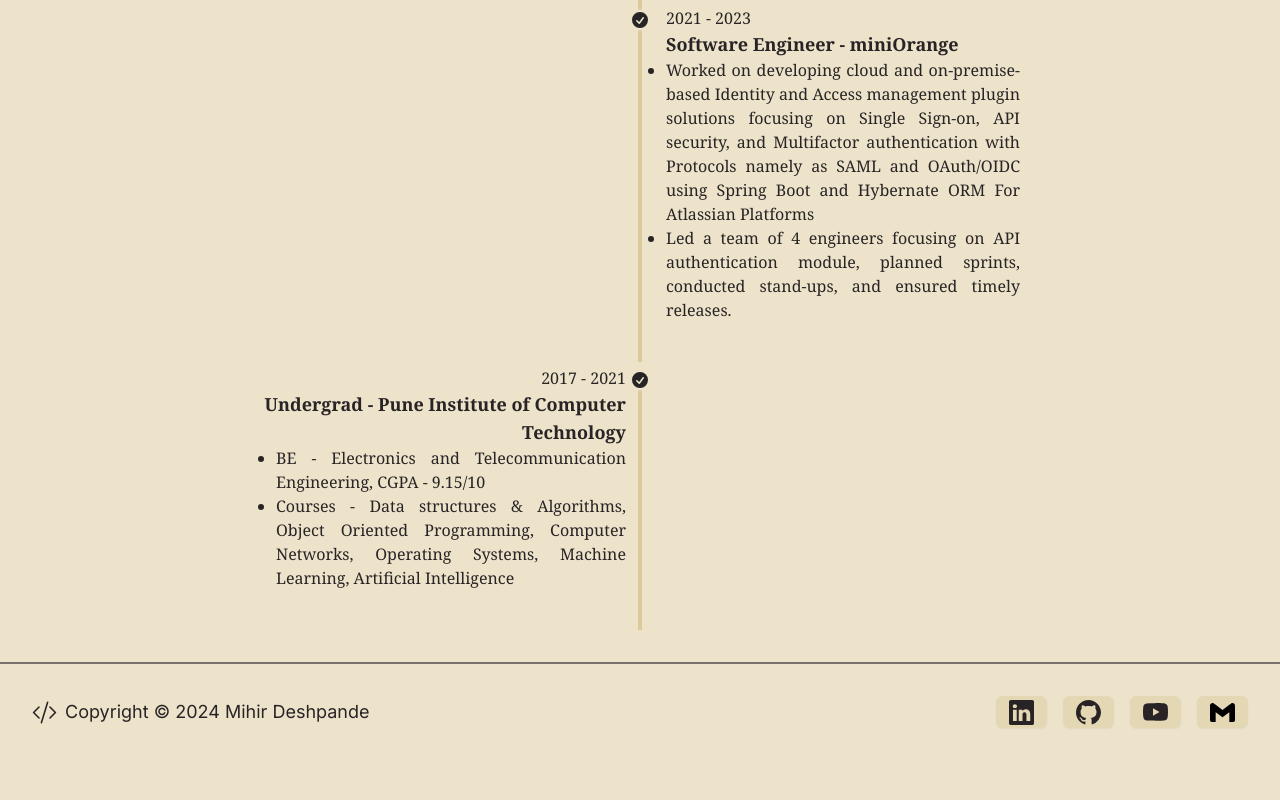
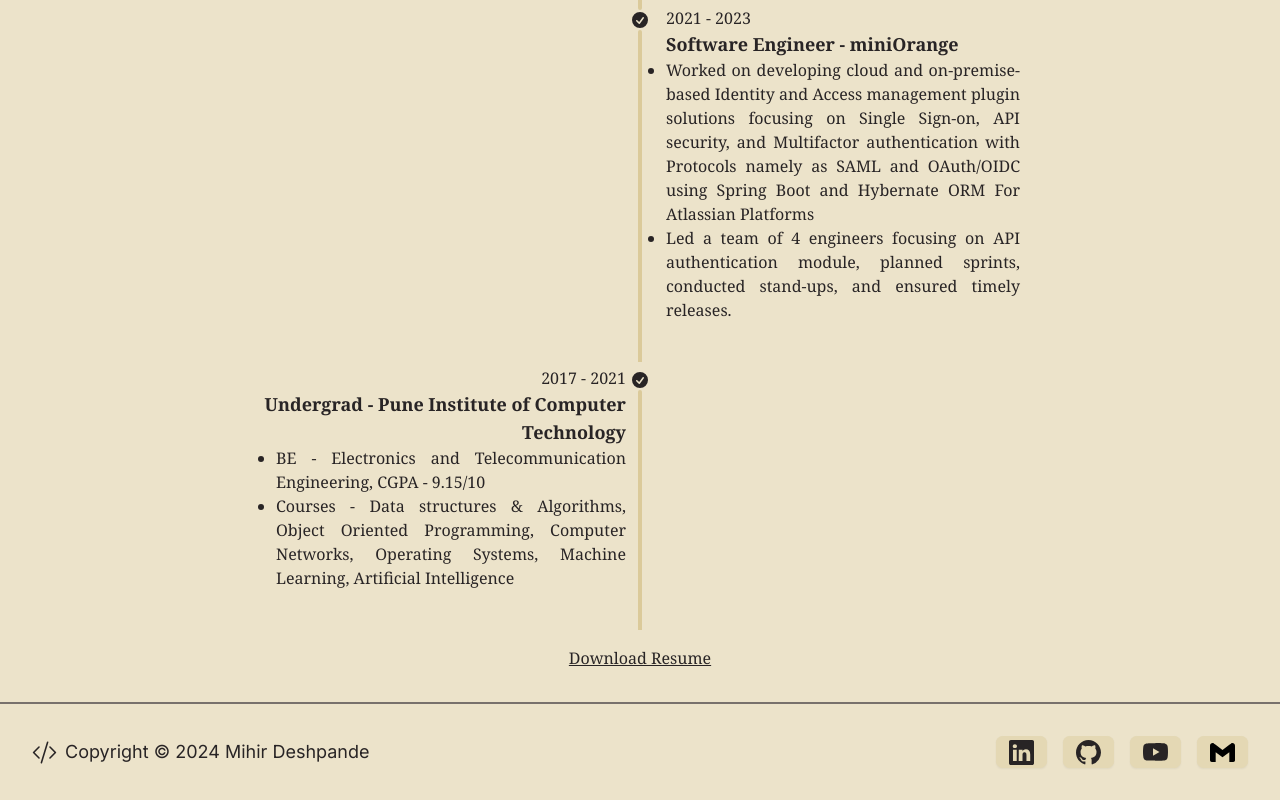
Before and after one commit to mihirrd/next-blog, a Next.js app: page /resume in a window 1280 px wide. Shown: the part 1096-1896 px from the top of the page. Before the commit the page ends 1856 px from the top, so only its background shows below. Built offline with nearby package versions, Linux system fonts and the light colour scheme.

Commit message:
Add resume download button

```diff
--- a/app/resume/page.tsx
+++ b/app/resume/page.tsx
@@ -117,6 +117,9 @@ const page = () => {
                         </li>
                     </ul>
                 </div>
+                <div className='mt-4'>
+                <a href='https://www.dropbox.com/scl/fi/qwo38kecf3qtbin2687b7/resume_mihir_blog.pdf?rlkey=ulj9cjqb1wcrnfpt5jk6czkfi&st=ah9fa08y&dl=1'>
+                <p className='underline'>Download Resume</p></a></div>
             </div>
         </main>
     )
```
